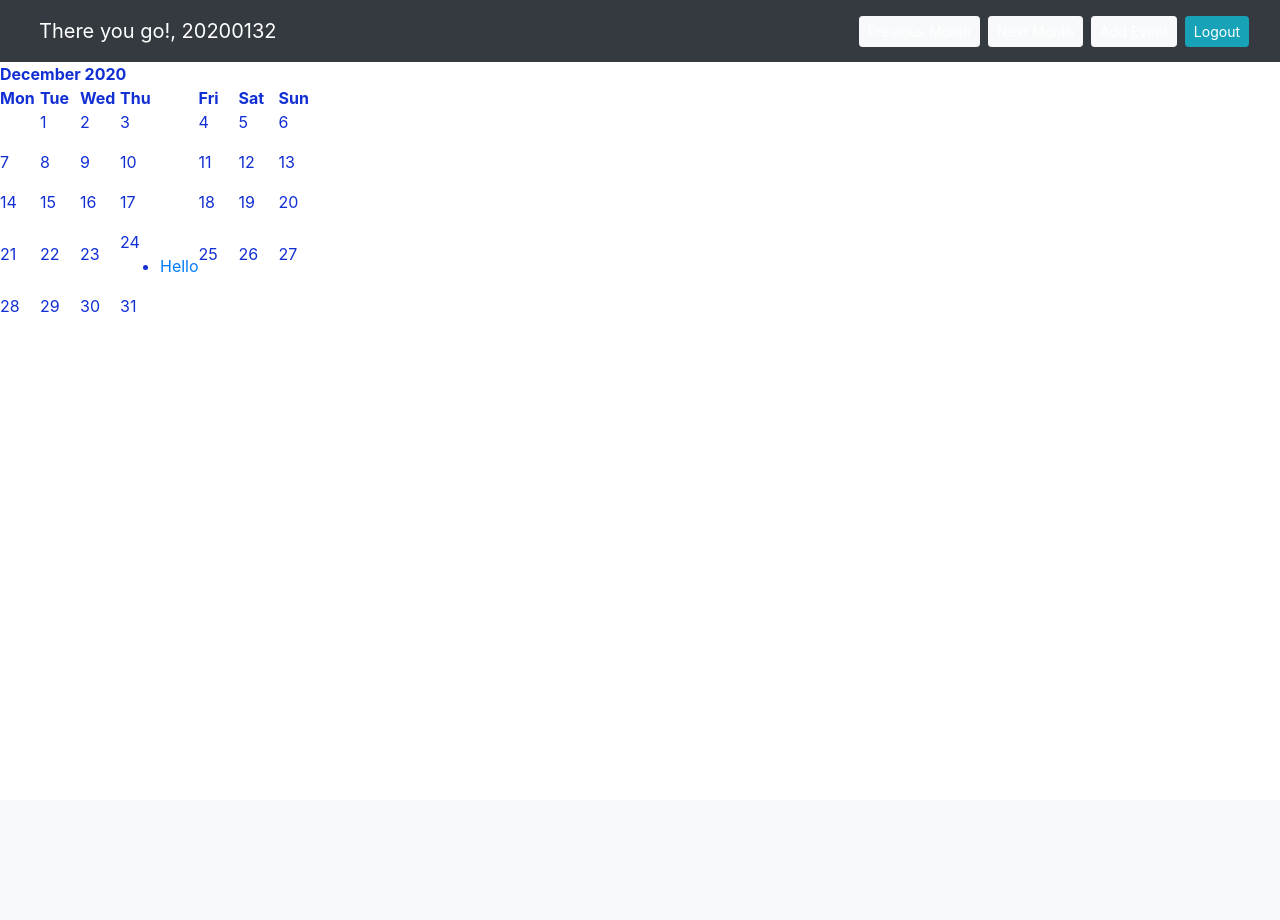
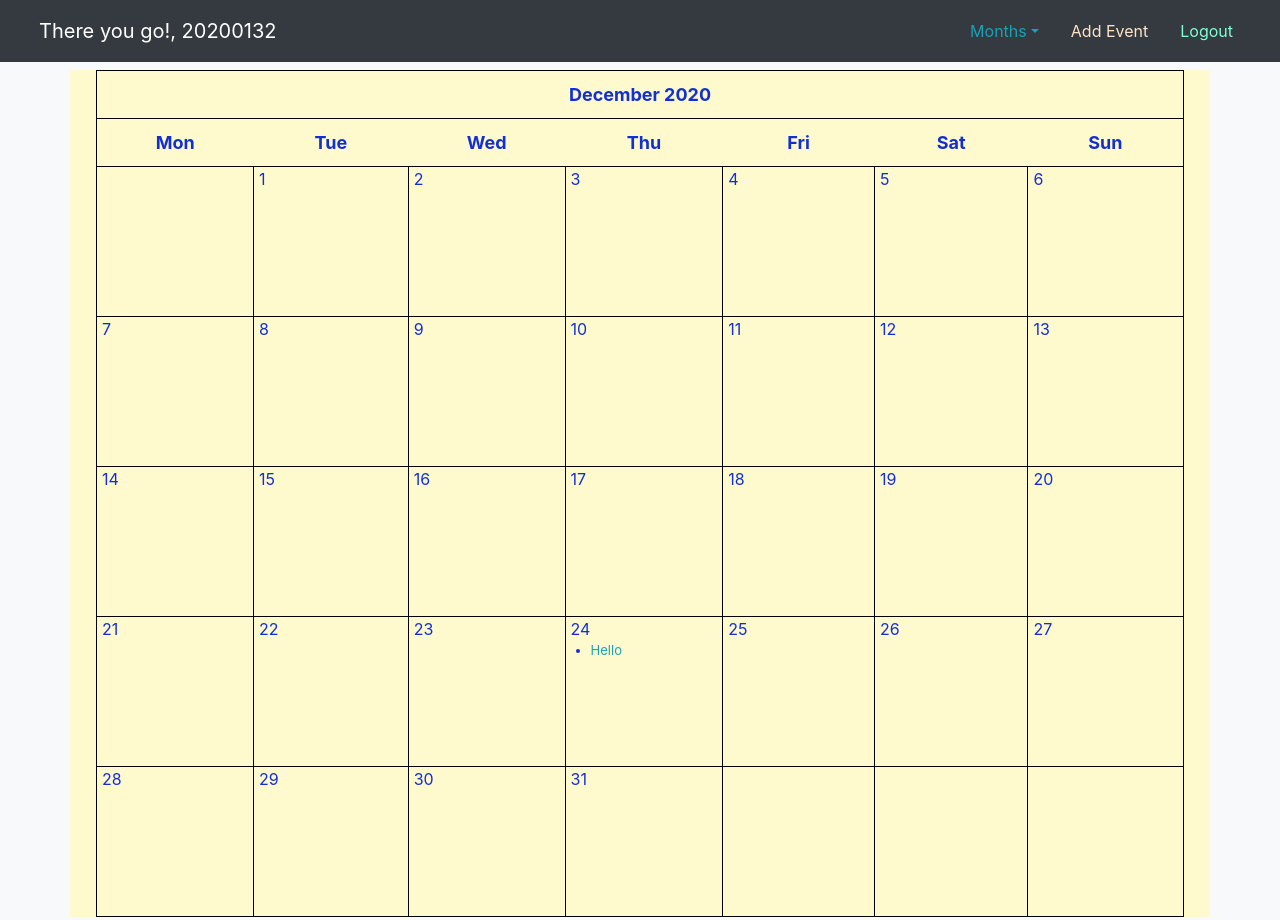
Before and after one commit to ShubhamNarandekar/DjangoWebApplication, a Django app: page /calender/ in a window 1280 px wide. Before the commit the page ends 312 px from the top, so only its background shows below. Run offline with Django 3.2, Linux system fonts and the light colour scheme; a user stored in the database is signed in; data comes from the database, SQL or seed files in the repository; both versions use the stored data as it was after the commit; some libraries are stand-ins or nearby versions.

Commit message:
final changes

```diff
--- a/calendarapp/templates/add_member.html
+++ b/calendarapp/templates/add_member.html
@@ -4,7 +4,7 @@
 Add EventMember
 {% endblock %}
 
-{% block content %}
+{% block body %}
 <div class="clearfix">
   <a class="btn btn-info left" href="{% url 'calendarapp:calendar' %}"> Calendar </a>
 </div>
--- a/calendarapp/templates/base1.html
+++ b/calendarapp/templates/base1.html
@@ -11,35 +11,31 @@
   <!-- Bootstrap CSS -->
   <link rel="stylesheet" href="https://maxcdn.bootstrapcdn.com/bootstrap/4.0.0/css/bootstrap.min.css">
   <link rel="stylesheet" href="https://use.fontawesome.com/releases/v5.0.10/css/all.css">
-  <link rel="stylesheet" type="text/css" href="{% static 'css/style.css' %}">
-  <title>Django Calendar App</title>
+  <link rel="stylesheet" type="text/css" href="{% static 'style.css' %}">
+  <title>User Profile</title>
 
   <nav class="navbar navbar-expand-lg navbar-dark bg-dark">
     <div class="container-fluid">
       <span class="left m-2 text-white" style="font-size: 20px;">There you go!, {{ user.username }}</span>
 
-      <button class="navbar-toggler" type="button" data-bs-toggle="collapse" data-bs-target="#navbarNav" aria-controls="navbarNav" aria-expanded="false" aria-label="Toggle navigation">
-        <span class="navbar-toggler-icon"></span>
-      </button>
-      <div class="collapse navbar-collapse order-3" id="navbarNav">
-        <ul class="navbar-nav ml-auto">
+
+        <ul class="navbar-nav ml-auto"></ul>
             {% block head %}
             {% endblock %}
-          <li class="nav-item right">
-              <a class="btn btn-info btn-sm right text-white" href="{% url 'logout' %}"> Logout </a>
-          </li>
         </ul>
-      </div>
+
+      <a class="nav-link d-flex justify-content-end" style="color:aquamarine" href="{% url 'logout' %}"> Logout </a>
     </div>
   </nav>
 
 
 </head>
-<body>
+<body class="bg-light">
 
-  {% block content %}
+  {% block body %}
+  {% endblock %}
 
-  {% endblock %}
+
 
   <!-- Optional JavaScript -->
   <!-- jQuery first, then Popper.js, then Bootstrap JS -->
--- a/calendarapp/templates/calendar.html
+++ b/calendarapp/templates/calendar.html
@@ -2,18 +2,19 @@
 
 
 {% block head %}
-    <li class="nav-item right">
-        <a class="btn btn-light btn-sm right mr-2 text-white" href="{% url 'calendarapp:calendar' %}?{{ prev_month }}">Previous Month</a>
+    <li class="nav-item dropdown d-flex justify-content-end">
+    <a class="nav-link dropdown-toggle" data-toggle="dropdown" href="#" role="button" aria-haspopup="true" aria-expanded="false">Months</a>
+    <div class="dropdown-menu">
+      <a class="dropdown-item" href="{% url 'calendarapp:calendar' %}?{{ prev_month }}">Previous Month</a>
+      <a class="dropdown-item" href="{% url 'calendarapp:calendar' %}?{{ next_month }} ">Next Month</a>
+    </div>
     </li>
-    <li class="nav-item right">
-        <a class="btn btn-light btn-sm right mr-2 text-white" href="{% url 'calendarapp:calendar' %}?{{ next_month }} ">Next Month</a>
-    </li>
-    <li class="nav-item right">
-        <a class="btn btn-light btn-sm right mr-2 text-white" href="{% url 'calendarapp:event_new' %}">Add Event</a>
-    </li>
+    <a class="nav-link d-flex justify-content-end" style="color:bisque" href="{% url 'calendarapp:event_new' %}">Add Event</a>
 {% endblock %}
-{% block content %}
-<div style="color: rgb(18, 47, 211);">
+{% block body %}
+<div class="container mt-2 shadow" style="background-color:lemonchiffon">
+<div style="color: rgb(18, 47, 211)">
     {{ calendar }}
 </div>
+</div>
 {% endblock %}
--- a/calendarapp/templates/event-details.html
+++ b/calendarapp/templates/event-details.html
@@ -4,12 +4,12 @@
 Event Details
 {% endblock %}
 
-{% block content %}
+{% block body %}
     <div class="container">
         <div class="clearfix">
             <a class="btn btn-primary left btn-sm" href="{% url 'calendarapp:calendar' %}"> Calendar </a>
-            <a class="btn btn-info right mr-2 btn-sm" href="{% url 'calendarapp:delete_event' event.pk %}"> Delete Event </a>
-            <a class="btn btn-info right mr-2 btn-sm" href="{% url 'calendarapp:event_edit' event.pk %}"> Edit Event </a>
+            <a class="btn btn-info left ml-5 btn-sm" href="{% url 'calendarapp:delete_event' event.pk %}"> Delete Event </a>
+            <a class="btn btn-info left ml-5 btn-sm" href="{% url 'calendarapp:event_edit' event.pk %}"> Edit Event </a>
         </div>
 
         <div class="clearfix">
--- a/calendarapp/templates/event.html
+++ b/calendarapp/templates/event.html
@@ -4,7 +4,7 @@
 Event
 {% endblock %}
 
-{% block content %}
+{% block body %}
 <div class="clearfix">
   <a class="btn btn-info left btn-sm" href="{% url 'calendarapp:calendar' %}"> Calendar </a>
 </div>
--- a/calendarapp/templates/event_delete.html
+++ b/calendarapp/templates/event_delete.html
@@ -5,7 +5,7 @@
 Event Delete
 {% endblock %}
 
-{% block content %}
+{% block body %}
     <h1>Delete</h1>
     <form action="" method="post">{% csrf_token %}
         <p>Are you sure you want to delete this event?</p>
--- a/project/settings.py
+++ b/project/settings.py
@@ -125,4 +125,4 @@ STATICFILES_DIRS = [os.path.join(BASE_DIR, 'static')]
 
 CRISPY_TEMPLATE_PACK = 'bootstrap4'
 
-LOGIN_REDIRECT_URL = 'http://127.0.0.1:8000/calender/'
+LOGIN_REDIRECT_URL = 'http://ec2-34-244-11-148.eu-west-1.compute.amazonaws.com/calender/'
```
Also changed, not shown: templates/base.html (+1 -12 lines), db.sqlite3.
